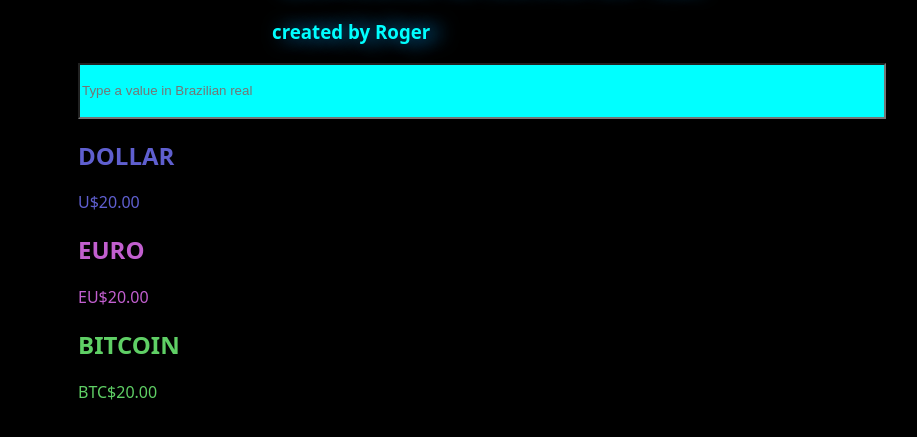
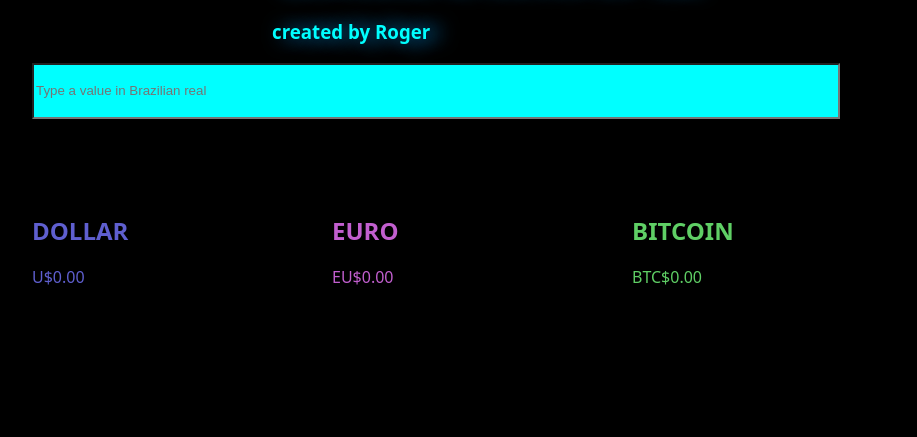
Before and after one commit to RogerPierre/Atividade-Conversor-de-C-mbio-Inteligente, a website built with Parcel: page src/index.html in a window 1280 px wide. Shown: the part 75-512 px from the top of the page, without its empty margins (158-1075 px from the left). Built offline with nearby package versions, Linux system fonts and the light colour scheme; a web font is replaced by a local one.

Commit message:
backup of progress

```diff
--- a/src/index.html
+++ b/src/index.html
@@ -23,19 +23,19 @@
             <div class="moneyOutput" id="Output-dollar">
                 <h2 class='money-name' >DOLLAR</h2>
                 <p class="value-output">
-                    U$20.00
+                    U$0.00
                 </p>
             </div>
             <div class="moneyOutput" id="Output-eur">
-                <h2 class='money-name'>DOLLAR</h2>
+                <h2 class='money-name'>EURO</h2>
                 <p class="value-output">
-                    U$20.00
+                    EU$0.00
                 </p>
             </div>
             <div class="moneyOutput" id="Output-BTC">
-                <h2 class='money-name'>DOLLAR</h2>
+                <h2 class='money-name'>BITCOIN</h2>
                 <p class="value-output">
-                    BTC$20.00
+                    BTC$0.00
                 </p>
             </div>
         </div>
--- a/src/index.ts
+++ b/src/index.ts
@@ -2,26 +2,7 @@
 
 const typeAREA: HTMLInputElement= document.getElementById('typeAREA') as HTMLInputElement
 const MoneyConteiner: HTMLDivElement= document.getElementById('GRID-container-money') as HTMLDivElement;
-MoneyConteiner.innerHTML=`
-            <div class="moneyOutput" id="Output-dollar">
-                <h2 class='money-name' >DOLLAR</h2>
-                <p class="value-output">
-                    U$20.00
-                </p>
-            </div>
-            <div class="moneyOutput" id="Output-eur">
-                <h2 class='money-name'>EURO</h2>
-                <p class="value-output">
-                    EU$20.00
-                </p>
-            </div>
-            <div class="moneyOutput" id="Output-BTC">
-                <h2 class='money-name'>BITCOIN</h2>
-                <p class="value-output">
-                    BTC$20.00
-                </p>
-            </div>
-`
+
 interface RESmoedas{
     "USDBRL": resAPi,
     "EURBRL": resAPi,
@@ -51,24 +32,4 @@
 typeAREA?.addEventListener('input',(ev:InputEvent)=>{
     let valueInput= Number(typeAREA.value);
     let res: RESmoedas= requestAPIEconomic() as unknown as RESmoedas;
-    MoneyConteiner.innerHTML=`
-            <div class="moneyOutput" id="Output-dollar">
-                <h2 class='money-name' >DOLLAR</h2>
-                <p class="value-output">
-                    U$${valueInput*Number(res.USDBRL.high)}
-                </p>
-            </div>
-            <div class="moneyOutput" id="Output-eur">
-                <h2 class='money-name'>EURO</h2>
-                <p class="value-output">
-                    EU$${valueInput*Number(res.EURBRL.high)}
-                </p>
-            </div>
-            <div class="moneyOutput" id="Output-BTC">
-                <h2 class='money-name'>BITCOIN</h2>
-                <p class="value-output">
-                    BTC$${valueInput*Number(res.BTCBRL.high)}
-                </p>
-            </div>
-`
-})
+});
--- a/src/styles.css
+++ b/src/styles.css
@@ -16,7 +16,7 @@
     text-shadow: rgb(0, 162, 255) 10px 0 20px;
 
 }
-.GRID-container-money{
+#GRID-container-money{
     display: grid;
     grid-template-columns: 300px 300px 300px;
     background-color: black;
```
Also changed, not shown: 1 other file.
